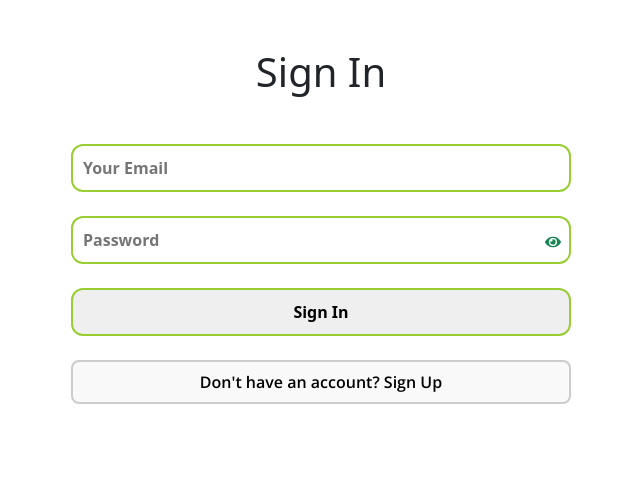
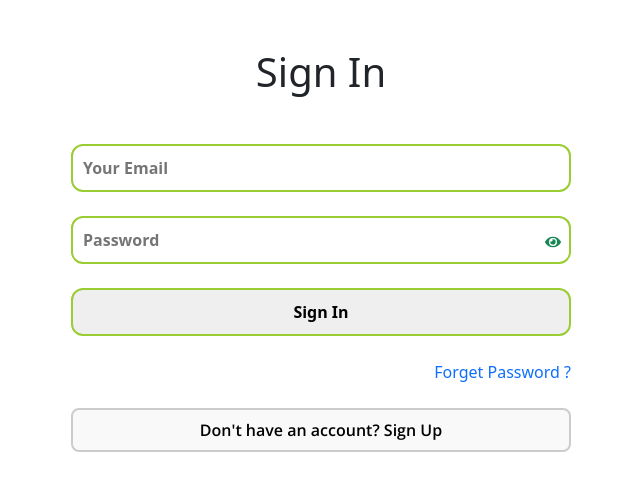
Before and after one commit to anilkumar70820/my-code, a React (Create React App) app: page /firebaseauthentication in a window 1280 px wide. Shown: the top 490 px of the page, without its empty margins (319-959 px from the left). Built offline with nearby package versions, Linux system fonts and the light colour scheme.

Commit message:
add verification email function

```diff
--- a/src/components/firebase_database/FirebaseAuthentication.jsx
+++ b/src/components/firebase_database/FirebaseAuthentication.jsx
@@ -7,6 +7,8 @@ import { auth, db } from "./FirebaseData";
 import { addDoc, collection } from "firebase/firestore";
 import {
   createUserWithEmailAndPassword,
+  sendEmailVerification,
+  sendPasswordResetEmail,
   signInWithEmailAndPassword,
 } from "firebase/auth";
 
@@ -122,6 +124,9 @@ const FirebaseAuthentication = () => {
         // const userData = { ...formdata, uid: user.uid };
         // await addDoc(collection(db, "users"), userData);
 
+        // Send email verification
+        await sendEmailVerification(user);
+
         // ====== OPEN POPUP OF SUCCESSFULLY SIGN UP =============
         Swal.fire({
           title: "Sign up Successfully!",
@@ -130,11 +135,23 @@ const FirebaseAuthentication = () => {
         setIsSignUp(false);
       } else {
         // Sign in with existing user for sign in
-        await signInWithEmailAndPassword(
+        const { user } = await signInWithEmailAndPassword(
           auth,
           formdata.email,
           formdata.password
         );
+
+        // Check if email is verified
+        if (!user.emailVerified) {
+          // Prompt the user to verify their email
+          Swal.fire({
+            title: "Email Not Verified",
+            text: "Please verify your email to sign in.",
+            icon: "error",
+          });
+          return;
+        }
+
         // ===== AFTER SIGN IN GO TO HOMEPAGE ===============
         navigate("/homepage");
         // ====== OPEN POPUP OF SUCCESSFULLY SIGN IN=============
@@ -157,6 +174,28 @@ const FirebaseAuthentication = () => {
       } else {
         alert("Invalid email or password. Please try again.");
       }
+    }
+  };
+
+  // ==========RESET PASSWORD FUNCTION =============
+  const handlePasswordReset = async () => {
+    try {
+      // Send password reset email
+      await sendPasswordResetEmail(auth, formdata.email);
+
+      // Show success message
+      Swal.fire({
+        title: "Password Reset Email Sent",
+        text: "Check your email for instructions on how to reset your password.",
+        icon: "success",
+      });
+    } catch (error) {
+      // Show error message if there's an issue
+      Swal.fire({
+        title: "Error",
+        text: "Failed to send password reset email. Please try again later.",
+        icon: "error",
+      });
     }
   };
   return (
@@ -283,6 +322,14 @@ const FirebaseAuthentication = () => {
           </div>
           {/* Conditionally render Register/Login button based on the mode */}
           <input type="submit" value={isSignUp ? "Sign Up" : "Sign In"} />
+          <Link
+            className={`d-flex justify-content-end ${
+              isSignUp ? "d-none" : "d-block"
+            }`}
+            onClick={handlePasswordReset}
+          >
+            Forget Password ?
+          </Link>
 
           {/* Toggle between Sign Up and Sign In mode */}
           <button
```
